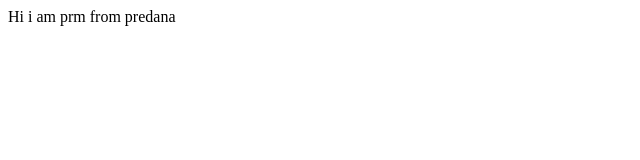
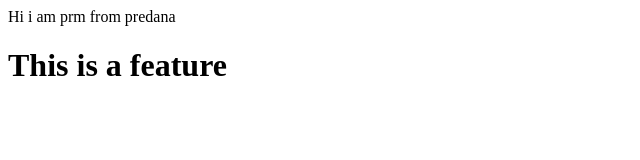
Before and after one commit to prem574/localrepo, a plain HTML site: page index.html in a window 1280 px wide. Shown: the whole page, without its empty margins (0-640 px from the left). Drawn offline with Linux system fonts and the light colour scheme.

Commit message:
Add new features

```diff
--- a/index.html
+++ b/index.html
@@ -1 +1,2 @@
 <p>Hi i am prm from predana</p>
+<h1> This is a feature </h1>
```
